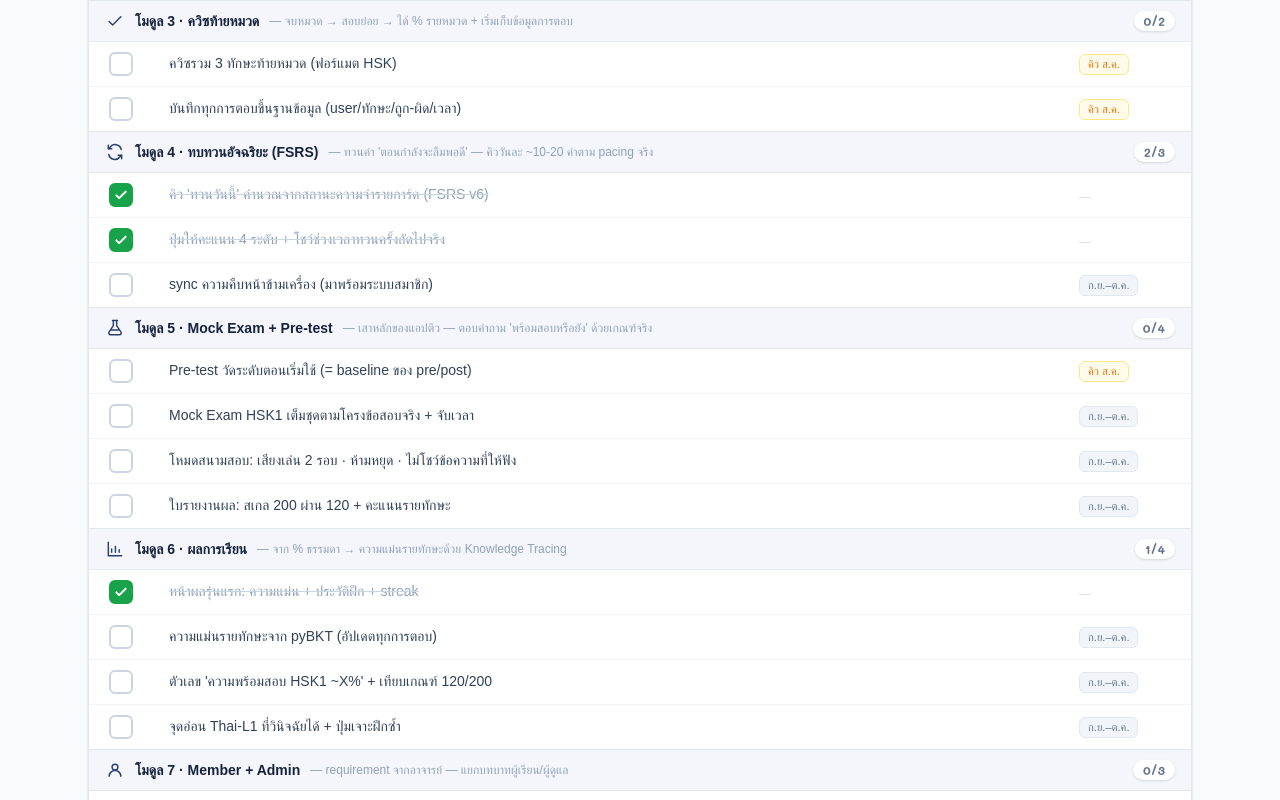
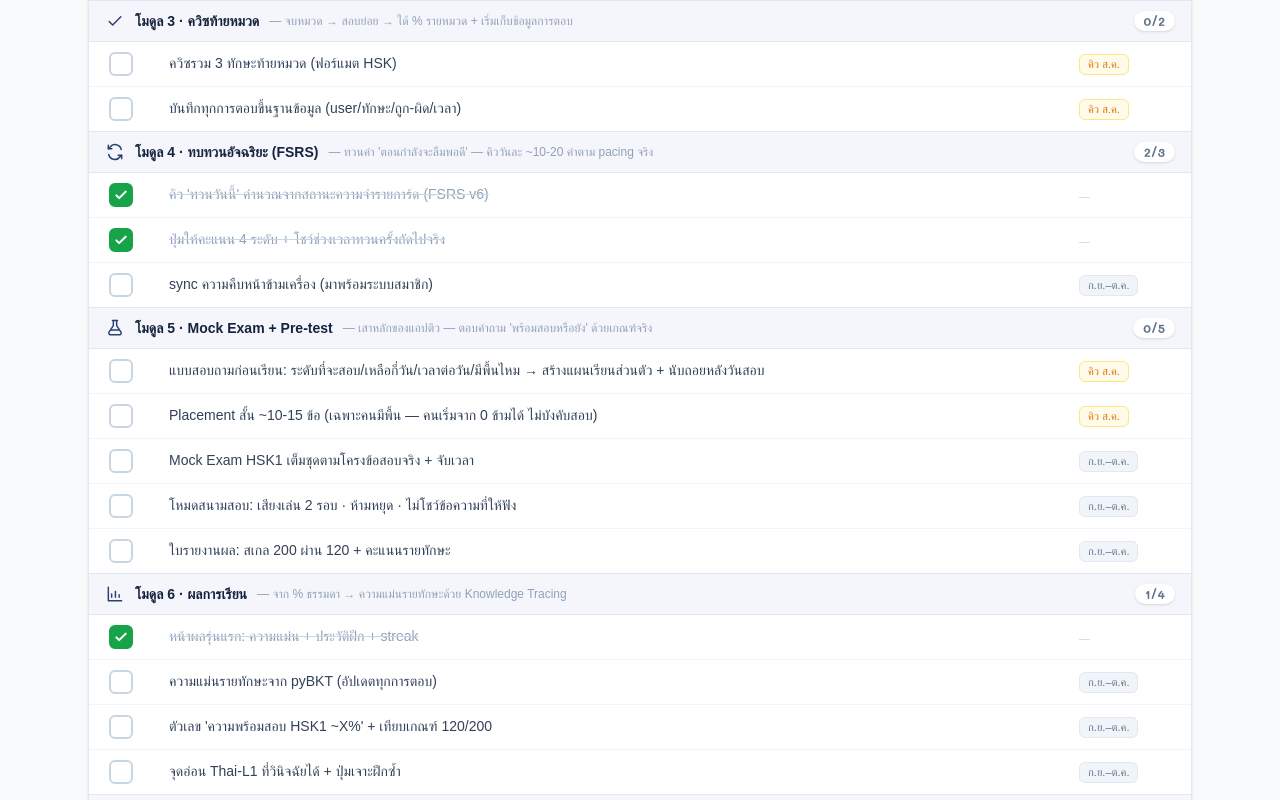
Before and after one commit to barbon441/Intelligent-Chinese-Tutoring-System-for-Thai-Learners, a Next.js app in the folder apps/web/: page /roadmap in a window 1280 px wide. Shown: the part 1101-1901 px from the top of the page. Built offline with nearby package versions, Linux system fonts and the light colour scheme; no server answers; the database is empty; a web font is replaced by a local one.

Commit message:
Design decisions: all-levels positioning, 2-tier pre-test (zero-basis users skip test), onboarding questionnaire -> personal study plan

```diff
--- a/apps/web/src/data/roadmap.ts
+++ b/apps/web/src/data/roadmap.ts
@@ -89,7 +89,8 @@ export const ROADMAP: RoadmapModule[] = [
     title: "โมดูล 5 · Mock Exam + Pre-test",
     desc: "เสาหลักของแอปติว — ตอบคำถาม 'พร้อมสอบหรือยัง' ด้วยเกณฑ์จริง",
     items: [
-      { id: "m5-1", label: "Pre-test วัดระดับตอนเริ่มใช้ (= baseline ของ pre/post)", status: "aug" },
+      { id: "m5-5", label: "แบบสอบถามก่อนเรียน: ระดับที่จะสอบ/เหลือกี่วัน/เวลาต่อวัน/มีพื้นไหม → สร้างแผนเรียนส่วนตัว + นับถอยหลังวันสอบ", status: "aug" },
+      { id: "m5-1", label: "Placement สั้น ~10-15 ข้อ (เฉพาะคนมีพื้น — คนเริ่มจาก 0 ข้ามได้ ไม่บังคับสอบ)", status: "aug" },
       { id: "m5-2", label: "Mock Exam HSK1 เต็มชุดตามโครงข้อสอบจริง + จับเวลา", status: "sep" },
       { id: "m5-3", label: "โหมดสนามสอบ: เสียงเล่น 2 รอบ · ห้ามหยุด · ไม่โชว์ข้อความที่ให้ฟัง", status: "sep" },
       { id: "m5-4", label: "ใบรายงานผล: สเกล 200 ผ่าน 120 + คะแนนรายทักษะ", status: "sep" },
```
Also changed, not shown: 3 other files (tests, documents, lock files or other folders).
